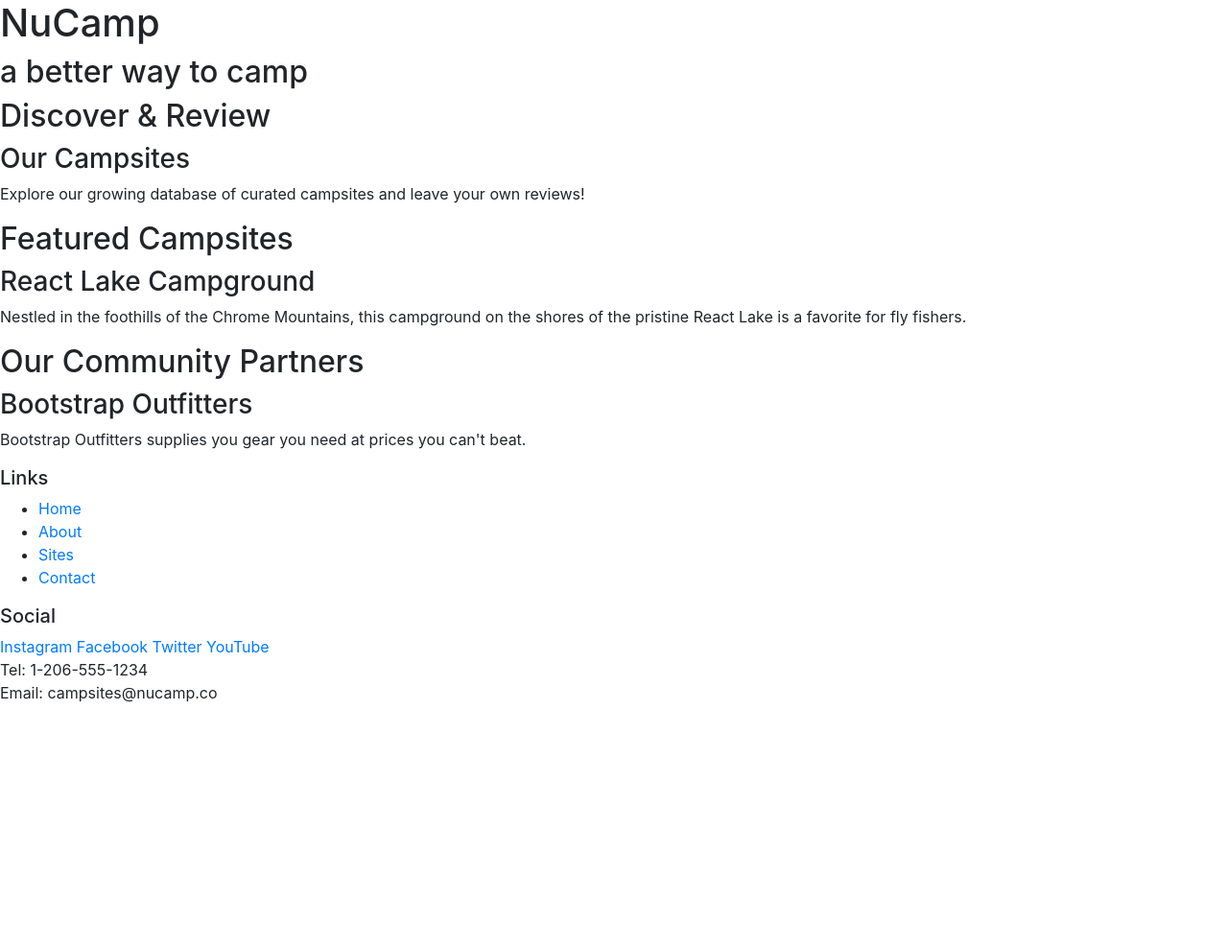
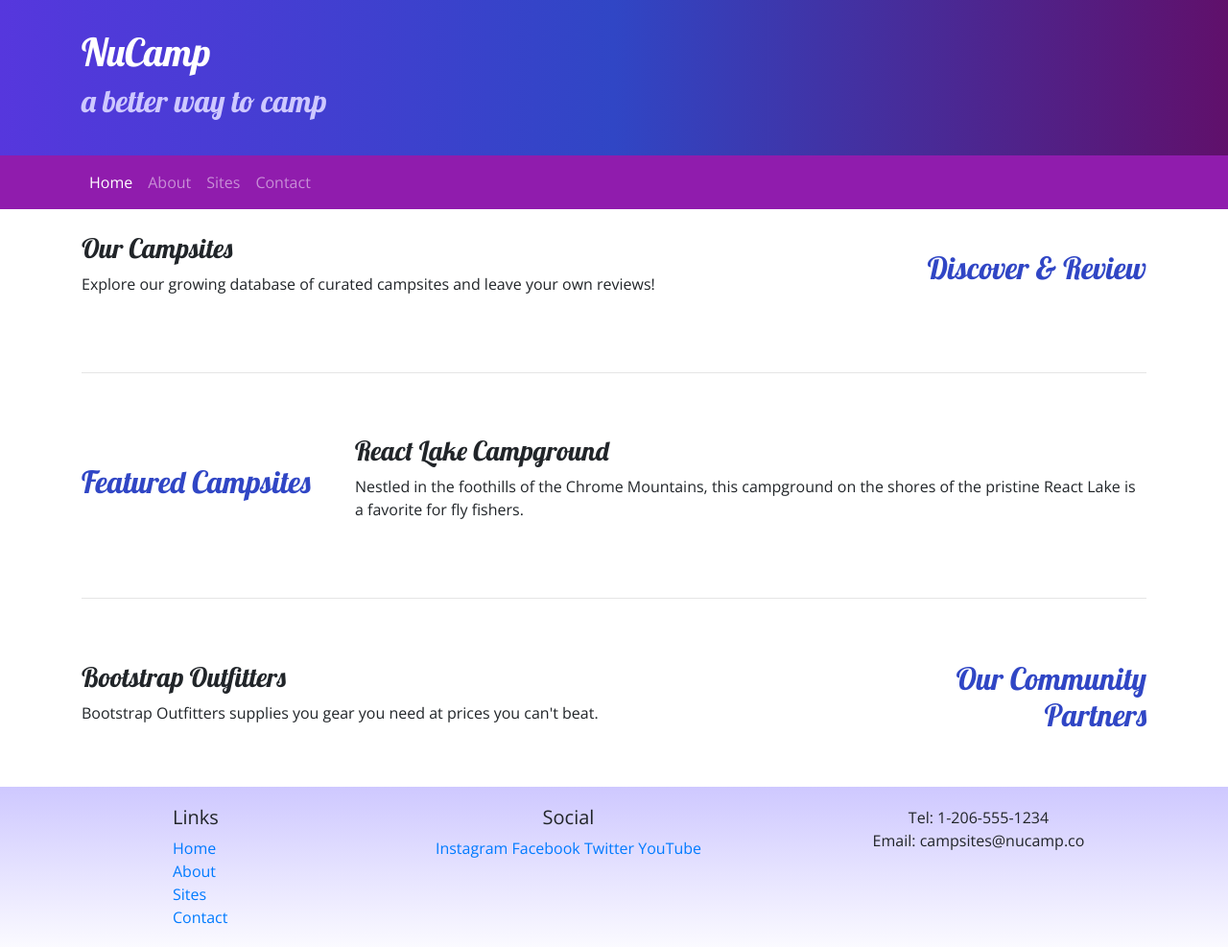
Before and after one commit to Miraragal/Boostrap-practice, a website: page index.html in a window 1280 px wide. Shown: the whole page at 96% size. Before the commit the page ends 800 px from the top, so only its background shows below. Drawn offline with nearby package versions, Linux system fonts and the light colour scheme.

Commit message:
Adding to homepage

```diff
--- /dev/null
+++ b/css/styles.css
@@ -0,0 +1,44 @@
+body{
+    font-family: "Open Sans", sans-serif;
+}
+
+h1, h2, h3{
+    font-family: "Lobster", cursive;
+}
+
+h2{
+    color: #3046C5;;
+}
+
+header h2{
+    color:#CEC8FF;
+}
+
+footer {
+    background-image: linear-gradient(#cec8ff, white);
+    padding: 20px 0;
+}
+
+.jumbotron{
+    margin: 0;
+    padding: 30px;
+    background-image: linear-gradient(to right, #5637DD, #3046C5, #60106B);
+    color: white;
+}
+
+row-content{
+    padding: 50px 0;
+    border-bottom: 1px ridge;
+    min-height: 200px;
+}
+
+.navbar{
+    margin: 0;
+    background-color: #901cad;
+
+}
+
+.breadcrumb{
+    margin: 0;
+
+}
--- a/index.html
+++ b/index.html
@@ -9,58 +9,123 @@
     <!-- Bootstrap CSS -->
     <link rel="stylesheet" href="node_modules/bootstrap/dist/css/bootstrap.min.css" />
 
+    <!-- Additional CSS must be placed after Bootstrap CSS -->
+    <link rel="stylesheet" href="https://fonts.googleapis.com/css?family=Lobster|Open+Sans" />
+    <link rel="stylesheet" href="css/styles.css" />
+
     <title>NuCamp: A Better Way To Camp</title>
 </head>
 
 <body>
 
-    <header>
-        <div>
+    <header class="jumbotron jumbotron-fluid">
+        <div class="container">
+            <div class="row">
+                <div class="col">
                     <h1>NuCamp</h1>
                     <h2>a better way to camp</h2>
                 </div>
+            </div>
     </header>
 
-    <div>
-        <h2>Discover & Review</h2>
-        <h3>Our Campsites</h3>
-        <p>Explore our growing database of curated campsites and leave your own reviews!</p>
+    <nav class="navbar navbar-expand-sm navbar-dark sticky-top ">
+        <div class="container">
+            <button class="navbar-toggler ml-auto" type="button" data-toggle="collapse" data-target="#nucampNavbar">
+                <span class="navbar-toggler-icon text-muted">
+                </span>
+            </button>
+            <div class="collapse navbar-collapse" id="nucampNavbar">
+                <ul class="navbar-nav">
+                    <li class="nav-item active"><a class="nav-link" href="#">Home</a></li>
+                    <li class="nav-item"><a class="nav-link" href="aboutus.html">About</a></li>
+                    <li class="nav-item"><a class="nav-link" href="#">Sites</a></li>
+                    <li class="nav-item"><a class="nav-link" href="#">Contact</a></li>
+                </ul>
+            </div>
         </div>
 
-    <div>
-        <h2>Featured Campsites</h2>
-        <h3>React Lake Campground</h3>
-        <p>Nestled in the foothills of the Chrome Mountains, this campground on the shores of the pristine React Lake is a favorite for fly fishers.</p>
+    </nav>
+
+    <div class="container">
+        <br />
+        <div class="row row-content align-items-center">
+            <div class="col-sm-4 order-sm-last col-md-3">
+                <h2 class="text-sm-right">Discover & Review</h2>
+            </div>
+            <div class="col">
+                <h3>Our Campsites</h3>
+                <p class="d-none d-sm-block">Explore our growing database of curated campsites and leave your own
+                    reviews!</p>
+            </div>
+        </div>
+        <br />
+        <br />
+        <hr />
     </div>
 
-    <div>
-        <h2>Our Community Partners</h2>
+
+    <div class="container">
+        <br />
+        <br />
+        <div class="row row-content align-items-center">
+            <div class="col-sm-4 col-md-3">
+                <h2>Featured Campsites</h2>
+
+            </div>
+            <div class="col">
+                <h3>React Lake Campground</h3>
+                <p class="d-none d-sm-block">Nestled in the foothills of the Chrome Mountains, this campground on the
+                    shores of the pristine
+                    React Lake is a favorite for fly fishers.</p>
+            </div>
+        </div>
+        <br />
+        <br />
+        <hr />
+    </div>
+    <div class="container">
+        <br />
+        <br />
+        <div class="row row-content align-items-center">
+            <div class="col-sm-4 order-sm-last col-md-3">
+                <h2 class="text-sm-right">Our Community Partners</h2>
+            </div>
+            <div class="col">
                 <h3>Bootstrap Outfitters</h3>
-        <p>Bootstrap Outfitters supplies you gear you need at prices you can't beat.</p>
+                <p class="d-none d-sm-block">Bootstrap Outfitters supplies you gear you need at prices you can't beat.
+                </p>
+            </div>
+        </div>
+        <br />
+        <br />
     </div>
 
     <footer>
-        <div>
+        <div class="container">
+            <div class="row">
+                <div class="col-4 col-sm-2 offset-1">
                     <h5>Links</h5>
-            <ul>
+                    <ul class="list-unstyled">
                         <li><a href="#">Home</a></li>
-                <li><a href="#">About</a></li>
+                        <li><a href="aboutus.html">About</a></li>
                         <li><a href="#">Sites</a></li>
                         <li><a href="#">Contact</a></li>
                     </ul>
+
                 </div>
-        <div>
+                <div class="col-6 col-sm-5 text-center">
                     <h5>Social</h5>
                     <a href="http://instagram.com/">Instagram</a>
                     <a href="http://facebook.com/">Facebook</a>
                     <a href="http://twitter.com/">Twitter</a>
                     <a href="http://youtube.com/">YouTube</a>
                 </div>
-        <div>
+                <div class="col-sm-4 text-center">
                     Tel: 1-206-555-1234<br />
                     Email: campsites@nucamp.co
                 </div>
-    </footer>
+            </div>
+        </div>
     </footer>
 
     <!-- jQuery must come first, then Popper.js, then the Bootstrap JavaScript plugins.-->
@@ -68,6 +133,7 @@
     <script src="node_modules/popper.js/dist/umd/popper.min.js"></script>
     <script src="node_modules/bootstrap/dist/js/bootstrap.min.js"></script>
 
+
 </body>
 
 </body>
```
Also changed, not shown: aboutus.html (added, +138 -0 lines), 2 other files. Lines whose indentation alone changed are shown as unchanged.
